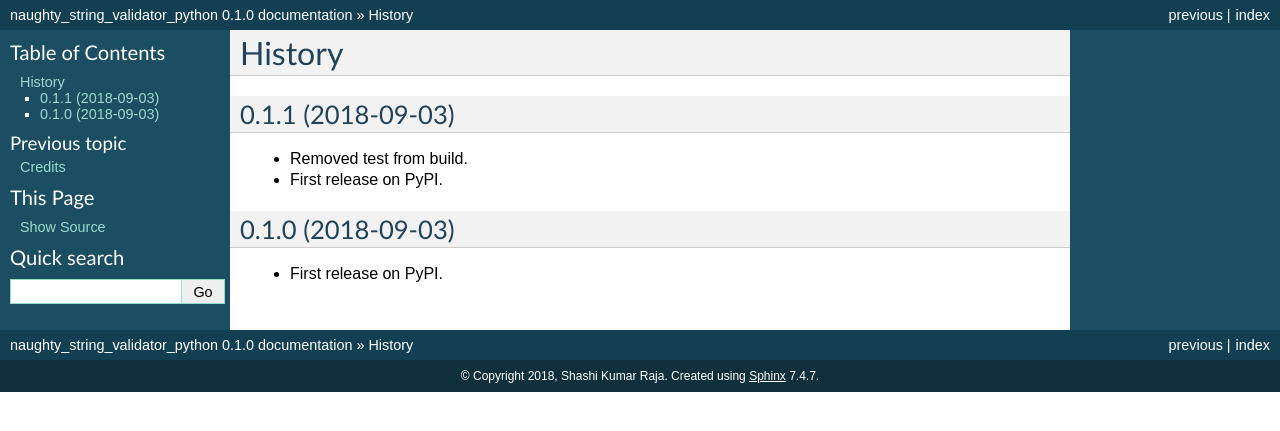
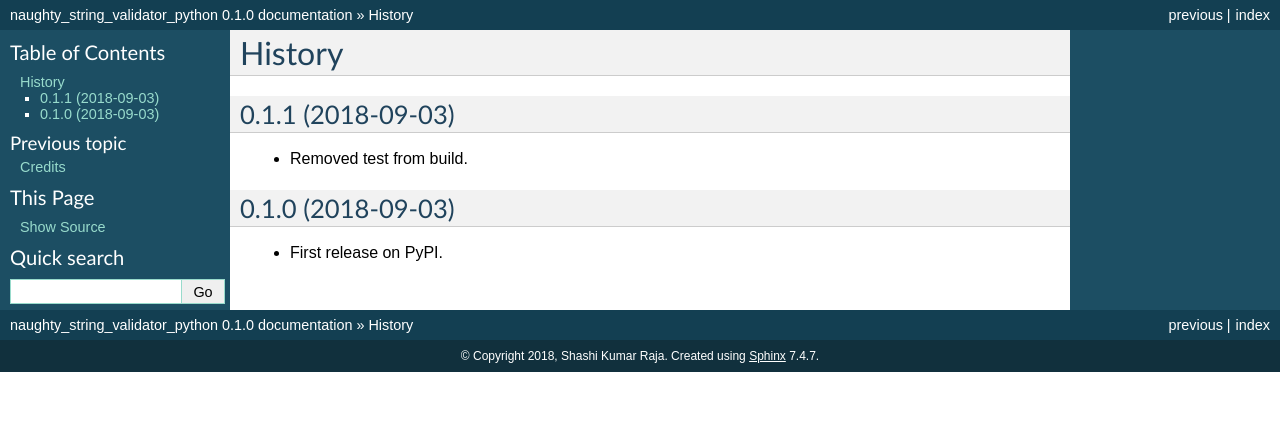
Before and after one commit to shashikumarraja/naughty_string_validator_python, a Sphinx documentation site: the page built from docs/history.rst, in a window 1280 px wide. Shown: the top 431 px of the page. Built offline with Sphinx 7.4.7, drawn with Linux system fonts in a browser that asks for light colours; pages that are not in the unit, such as notebooks, are missing from menus.

Commit message:
fixed setup.py doc link

```diff
--- a/HISTORY.rst
+++ b/HISTORY.rst
@@ -7,7 +7,6 @@
 ++++++++++++++++++
 * Removed test from build.
 
-* First release on PyPI.
 0.1.0 (2018-09-03)
 ++++++++++++++++++
 
--- a/docs/index.rst
+++ b/docs/index.rst
@@ -11,7 +11,6 @@
 .. toctree::
    :maxdepth: 2
 
-   naughty_string_validator
    installation
    usage
    contributing
--- a/setup.py
+++ b/setup.py
@@ -18,7 +18,7 @@
 Documentation
 -------------
 
-The full documentation is at https://naughty-string-validator-python.readthedocs.io/en/latest/index.html ."""
+The full documentation is at https://naughty-string-validator-python.readthedocs.io/en/latest/index.html."""
 history = open('HISTORY.rst').read().replace('.. :changelog:', '')
 
 setup(
```
